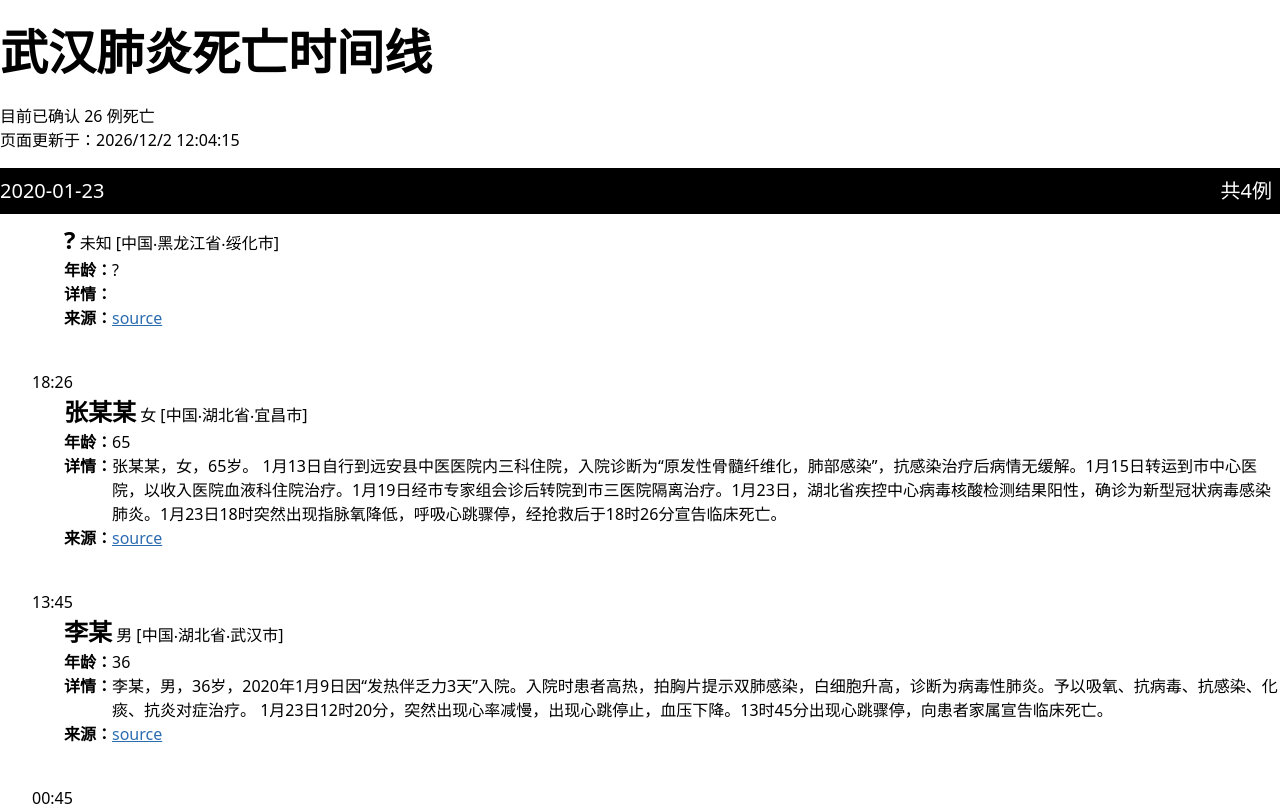
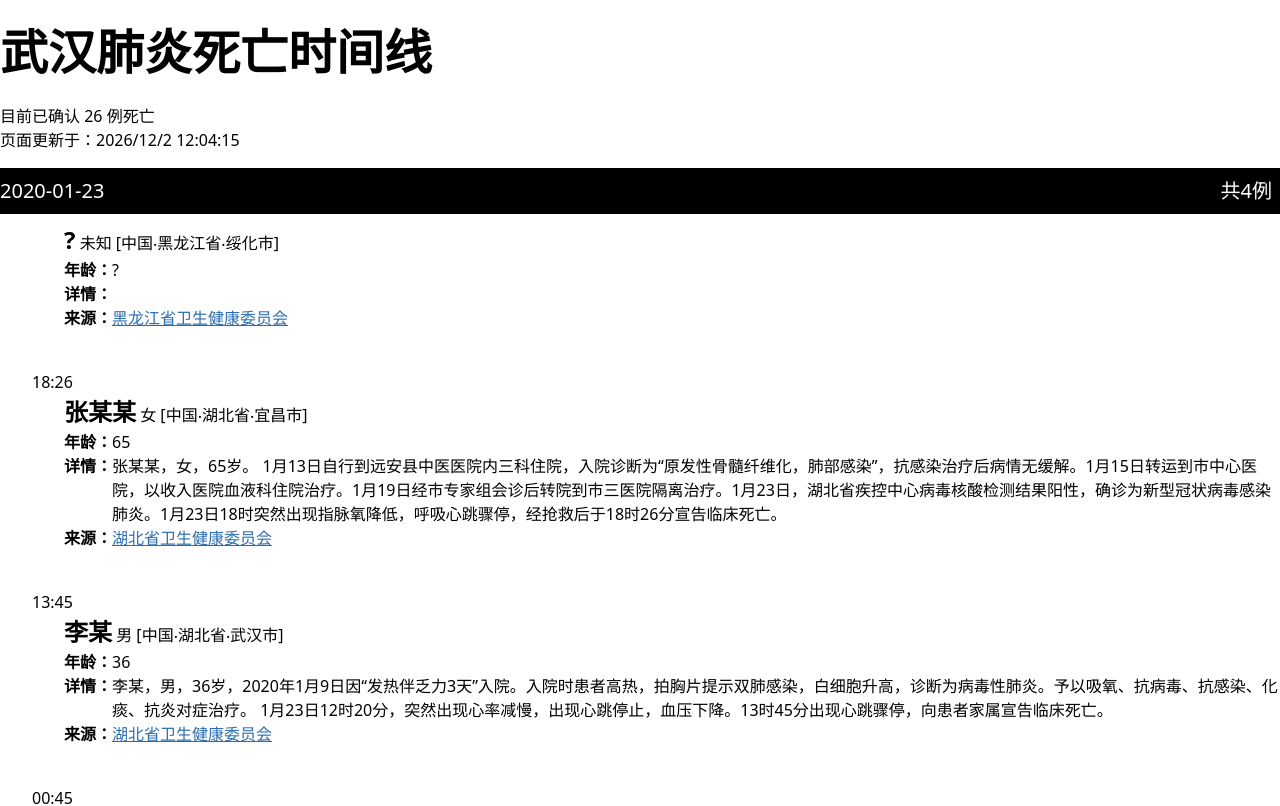
Before and after one commit to chenxsan/deathline, a Next.js app: page / in a window 1280 px wide. Shown: the top 806 px of the page. Built offline with nearby package versions, Linux system fonts and the light colour scheme.

Commit message:
Add source name

```diff
--- a/components/RenderItem.tsx
+++ b/components/RenderItem.tsx
@@ -34,10 +34,10 @@ function RenderItem({ item }: Props) {
       <div className="flex">
         <span className="font-bold flex-shrink-0">来源：</span>
         <a
-          href={item.source}
+          href={item.source.url}
           className="underline text-blue-700 hover:text-blue-800"
         >
-          source
+          {item.source.name}
         </a>
       </div>
     </div>
--- a/data.json
+++ b/data.json
@@ -4,7 +4,10 @@
       {
         "id": 26,
         "location": ["中国", "黑龙江省", "绥化市"],
-        "source": "http://wsjkw.hlj.gov.cn/index.php/Home/Zwgk/show/newsid/7699/navid/42"
+        "source": {
+          "name": "黑龙江省卫生健康委员会",
+          "url": "http://wsjkw.hlj.gov.cn/index.php/Home/Zwgk/show/newsid/7699/navid/42"
+        }
       }
     ],
     "18:26": [
@@ -15,7 +18,10 @@
         "name": "张某某",
         "detail": "张某某，女，65岁。 1月13日自行到远安县中医医院内三科住院，入院诊断为“原发性骨髓纤维化，肺部感染”，抗感染治疗后病情无缓解。1月15日转运到市中心医院，以收入医院血液科住院治疗。1月19日经市专家组会诊后转院到市三医院隔离治疗。1月23日，湖北省疾控中心病毒核酸检测结果阳性，确诊为新型冠状病毒感染肺炎。1月23日18时突然出现指脉氧降低，呼吸心跳骤停，经抢救后于18时26分宣告临床死亡。",
         "location": ["中国", "湖北省", "宜昌市"],
-        "source": "http://www.hebwst.gov.cn/index.do?id=394917&templet=content&cid=14"
+        "source": {
+          "name": "湖北省卫生健康委员会",
+          "url": "http://wjw.hubei.gov.cn/fbjd/dtyw/202001/t20200124_2014626.shtml"
+        }
       }
     ],
     "00:45": [
@@ -26,7 +32,10 @@
         "name": "邵某某",
         "detail": "邵某某，女，70岁，2020年1月18日发病，因“发热3天”收入武汉市优抚医院呼吸内科治疗。入院诊断肺部感染、精神分裂症。入院予以吸氧、抗感染、化痰平喘、抗病毒等对症支持治疗。1月22日 11时患者病情加重。1月23日零时25分突然出现口角流血，意识丧失，0时45分抢救无效宣布临床死亡。",
         "location": ["中国", "湖北省", "武汉市"],
-        "source": "http://www.hebwst.gov.cn/index.do?id=394917&templet=content&cid=14"
+        "source": {
+          "name": "湖北省卫生健康委员会",
+          "url": "http://wjw.hubei.gov.cn/fbjd/dtyw/202001/t20200124_2014626.shtml"
+        }
       }
     ],
     "13:45": [
@@ -37,7 +46,10 @@
         "name": "李某",
         "detail": "李某，男，36岁，2020年1月9日因“发热伴乏力3天”入院。入院时患者高热，拍胸片提示双肺感染，白细胞升高，诊断为病毒性肺炎。予以吸氧、抗病毒、抗感染、化痰、抗炎对症治疗。 1月23日12时20分，突然出现心率减慢，出现心跳停止，血压下降。13时45分出现心跳骤停，向患者家属宣告临床死亡。",
         "location": ["中国", "湖北省", "武汉市"],
-        "source": "http://www.hebwst.gov.cn/index.do?id=394917&templet=content&cid=14"
+        "source": {
+          "name": "湖北省卫生健康委员会",
+          "url": "http://wjw.hubei.gov.cn/fbjd/dtyw/202001/t20200124_2014626.shtml"
+        }
       }
     ]
   },
@@ -50,7 +62,10 @@
         "name": "张某某",
         "detail": "张某某，男，73岁，2020年 1月5日因“发热咳嗽，呼吸困难7天”收入协和西院重症监护室治疗。入院主要诊断为肺部感染及呼吸衰竭。1月16日行气管插管机械通气。1月22日家属签字放弃抢救，拔出气管插管，停用呼吸机。1月22日18时23分宣布临床死亡。",
         "location": ["中国", "湖北省", "武汉市"],
-        "source": "http://www.hebwst.gov.cn/index.do?id=394917&templet=content&cid=14"
+        "source": {
+          "name": "湖北省卫生健康委员会",
+          "url": "http://wjw.hubei.gov.cn/fbjd/dtyw/202001/t20200124_2014626.shtml"
+        }
       }
     ],
     "03:25": [
@@ -61,7 +76,10 @@
         "name": "殷某某",
         "detail": "殷某某,女, 69 岁，无既往特殊病史，2020年1月14日因“发热咳嗽肌肉酸痛”入住武汉市协和医院收治。后因检测新型冠状病毒核酸阳性， 2020年1月20日转入武汉市金银潭医院，入院后告病危，重症监护，给予高流量吸氧，患者病情无好转。2020年1月22日夜间呼吸衰竭加重，3时25分宣布抢救无效临床死亡。",
         "location": ["中国", "湖北省", "武汉市"],
-        "source": "http://www.hebwst.gov.cn/index.do?id=394917&templet=content&cid=14"
+        "source": {
+          "name": "湖北省卫生健康委员会",
+          "url": "http://wjw.hubei.gov.cn/fbjd/dtyw/202001/t20200124_2014626.shtml"
+        }
       }
     ],
     "17:00": [
@@ -72,7 +90,10 @@
         "name": "陈某",
         "detail": "患者陈某，男，80岁，沧州市南皮县人，在武汉探亲居住2月余，返回南皮县后出现胸闷、呼吸困难，入院隔离治疗，伴有高血压、慢性支气管炎、肺气肿等基础疾病，1月22日抢救无效死亡。1月23日，省市专家组依据新型冠状病毒核酸检测结果及病历资料综合评估，确认为确诊病例。",
         "location": ["中国", "河北", "沧州"],
-        "source": "http://www.hebwst.gov.cn/index.do?id=394917&templet=content&cid=14"
+        "source": {
+          "name": "河北省卫生健康委员会",
+          "url": "http://www.hebwst.gov.cn/index.do?id=394917&templet=content&cid=14"
+        }
       }
     ],
     "18:00": [
@@ -83,7 +104,10 @@
         "name": "张某",
         "detail": "死者张某,女, 82 岁。2020年1月12日发病，1月20日转入武汉市金银潭医院。入院后告病危，抗感染，无创呼吸机支持治疗，呼吸衰竭无改善，1月22日18:00经抢救无效死亡。死者生前有帕金森病。",
         "location": ["中国", "湖北省", "武汉市"],
-        "source": "http://wjw.hubei.gov.cn/fbjd/dtyw/202001/t20200123_2014522.shtml"
+        "source": {
+          "name": "湖北省卫生健康委员会",
+          "url": "http://wjw.hubei.gov.cn/fbjd/dtyw/202001/t20200123_2014522.shtml"
+        }
       }
     ],
     "16:00": [
@@ -94,7 +118,10 @@
         "name": "胡某",
         "detail": "死者胡某，女， 80 岁。2020年1月11日发病，1月18日收治入院，1月20日转入武汉市金银潭医院。入院后告病危，重症监护，行抗感染、呼吸机辅助呼吸及对症支持治疗，1月22日16：00经抢救无效死亡。死者生前有高血压、糖尿病、帕金森病等疾病。",
         "location": ["中国", "湖北省", "武汉市"],
-        "source": "http://wjw.hubei.gov.cn/fbjd/dtyw/202001/t20200123_2014522.shtml"
+        "source": {
+          "name": "湖北省卫生健康委员会",
+          "url": "http://wjw.hubei.gov.cn/fbjd/dtyw/202001/t20200123_2014522.shtml"
+        }
       }
     ],
     "10:56": [
@@ -105,7 +132,10 @@
         "name": "张某",
         "detail": "死者张某，男，81岁。2020年1月18日入院。入院时胸部CT显示双肺感染性病变。予以无创呼吸机辅助呼吸、抗病毒、抗感染等治疗，患者肾功能及肺部感染情况持续恶化，1月22日10:56呼吸心跳停止，宣告临床死亡。",
         "location": ["中国", "湖北省", "武汉市"],
-        "source": "http://wjw.hubei.gov.cn/fbjd/dtyw/202001/t20200123_2014522.shtml"
+        "source": {
+          "name": "湖北省卫生健康委员会",
+          "url": "http://wjw.hubei.gov.cn/fbjd/dtyw/202001/t20200123_2014522.shtml"
+        }
       }
     ],
     "10:52": [
@@ -116,7 +146,10 @@
         "name": "詹某",
         "detail": "死者詹某，男，84岁。2020年1月7日发病，1月10日收治入院。入院时发热、咳嗽、肺部感染、呼吸衰竭。1月18日转入ICU，行气管插管机械通气，1月22日10:52宣告临床死亡。死者生前有冠心病、高血压、肾功能不全、高尿酸血症、腔隙性脑梗死、高脂血症等疾病。",
         "location": ["中国", "湖北省", "武汉市"],
-        "source": "http://wjw.hubei.gov.cn/fbjd/dtyw/202001/t20200123_2014522.shtml"
+        "source": {
+          "name": "湖北省卫生健康委员会",
+          "url": "http://wjw.hubei.gov.cn/fbjd/dtyw/202001/t20200123_2014522.shtml"
+        }
       }
     ]
   },
@@ -129,7 +162,10 @@
         "name": "刘某某",
         "detail": "刘某某，男，81岁，既往有冠心病、高血压、糖尿病、肺结核。2020年1月13日因持续4天发热入院。1月18日6时患者突发呼吸困难，紧急予以持续给氧及心电监测。1月21日患者开始出现心率下降，氧饱和度和血压测不出；9时38分因病毒性肺炎、多脏器功能衰竭、感染性休克、肺部感染等多种疾病，宣告临床死亡。",
         "location": ["中国", "湖北省", "武汉市"],
-        "source": "http://www.hebwst.gov.cn/index.do?id=394917&templet=content&cid=14"
+        "source": {
+          "name": "湖北省卫生健康委员会",
+          "url": "http://wjw.hubei.gov.cn/fbjd/dtyw/202001/t20200124_2014626.shtml"
+        }
       }
     ],
     "18:50": [
@@ -140,7 +176,10 @@
         "name": "赵某某",
         "detail": "赵某某，女，85岁，既往有体位性低血压病、甲状腺功能减退、全身性骨关节炎、股骨头缺血性坏死等。2019年11月26日因间断心慌1年，且症状加重，入省中医院治疗。2020年1月21日患者病情进一步恶化， 18时50分抢救无效宣告死亡。",
         "location": ["中国", "湖北省", "武汉市"],
-        "source": "http://wjw.hubei.gov.cn/fbjd/dtyw/202001/t20200124_2014626.shtml"
+        "source": {
+          "name": "湖北省卫生健康委员会",
+          "url": "http://wjw.hubei.gov.cn/fbjd/dtyw/202001/t20200124_2014626.shtml"
+        }
       }
     ],
     "01:18": [
@@ -151,7 +190,10 @@
         "name": "刘XX",
         "detail": "刘XX，男，82岁，因全身畏寒酸痛5天于2020年1月14日15时41分收入武汉市第五医院。给予心电监护、无创呼吸机辅助呼吸、抗感染、抗病毒及支持对症治疗。1月19日出现吐词不清、左侧肢体乏力，考虑脑卒中，病情进展加重，出现呼吸衰竭持续加重。1月21日00时30分患者突发心率进行性下降，心音闻不及，大动脉搏动消失，立即抢救，家属仍拒绝气管插管机械通气，持续抢救，心率始终无恢复，1时18分宣告临床死亡。",
         "location": ["中国", "湖北省", "武汉市"],
-        "source": "http://www.nhc.gov.cn/yjb/s3578/202001/5d19a4f6d3154b9fae328918ed2e3c8a.shtml"
+        "source": {
+          "name": "卫生应急办公室",
+          "url": "http://www.nhc.gov.cn/yjb/s3578/202001/5d19a4f6d3154b9fae328918ed2e3c8a.shtml"
+        }
       }
     ],
     "09:50": [
@@ -162,7 +204,10 @@
         "name": "罗XX",
         "detail": "罗XX，男，66岁，2019年12月22日无诱因咳嗽，以干咳为主，无发热；12月31日出现胸闷，气短，活动后明显，至市中心医院就诊；2020年1月2日转入金银潭医院，影像学双肺病变弥漫，呈“白肺样”改变。入院后给予经鼻高流量给氧等对症治疗，顽固性低氧血症难以纠正。1月12日10时行气管插管呼吸机辅助呼吸，镇静状态，体温36.7℃，呼吸窘迫，继续积极抗菌治疗。当日患者氧合改善不明显，呼吸机吸入氧浓度已下调至50%左右，动脉血氧分压80mmHg。患者病程长，免疫功能极差，存在脓毒性休克风险，1月21日9时50分抢救无效死亡。",
         "location": ["中国", "湖北省", "武汉市"],
-        "source": "http://www.nhc.gov.cn/yjb/s3578/202001/5d19a4f6d3154b9fae328918ed2e3c8a.shtml"
+        "source": {
+          "name": "卫生应急办公室",
+          "url": "http://www.nhc.gov.cn/yjb/s3578/202001/5d19a4f6d3154b9fae328918ed2e3c8a.shtml"
+        }
       }
     ],
     "19:54": [
@@ -173,7 +218,10 @@
         "name": "周某",
         "detail": "死者周某，男，65岁。2020年1月11日入院。入院时患者呼吸困难，胸闷气促，急性病面容，诊断为重症肺炎、急性呼吸衰竭、肝功能损害。入院后予以抗病毒、抗感染、护肝、无创呼吸机辅助通气等治疗，1月21日19:54经抢救无效死亡。",
         "location": ["中国", "湖北省", "武汉市"],
-        "source": "http://wjw.hubei.gov.cn/fbjd/dtyw/202001/t20200123_2014522.shtml"
+        "source": {
+          "name": "湖北省卫生健康委员会",
+          "url": "http://wjw.hubei.gov.cn/fbjd/dtyw/202001/t20200123_2014522.shtml"
+        }
       }
     ],
     "17:50": [
@@ -184,7 +232,10 @@
         "name": "王某",
         "detail": "死者王某，男，86岁。2020年1月9日收治入院。入院后肺部CT见双肺多发磨玻璃影，治疗3天后复查肺部CT病灶增多，1月21日17：50心跳、呼吸停止宣告临床死亡。死者4年前曾行结肠癌手术，患有糖尿病、高血压。",
         "location": ["中国", "湖北省", "武汉市"],
-        "source": "http://wjw.hubei.gov.cn/fbjd/dtyw/202001/t20200123_2014522.shtml"
+        "source": {
+          "name": "湖北省卫生健康委员会",
+          "url": "http://wjw.hubei.gov.cn/fbjd/dtyw/202001/t20200123_2014522.shtml"
+        }
       }
     ],
     "04:20": [
@@ -195,7 +246,10 @@
         "name": "雷某",
         "detail": "死者雷某,男, 53 岁。2020年1月10日发病，1月20日转入武汉市金银潭医院救治。入院后经抗感染抗休克，呼吸机辅助呼吸支持治疗，患者病情无好转，呼吸衰竭继续加重，1月21日04：00经抢救无效死亡",
         "location": ["中国", "湖北省", "武汉市"],
-        "source": "http://wjw.hubei.gov.cn/fbjd/dtyw/202001/t20200123_2014522.shtml"
+        "source": {
+          "name": "湖北省卫生健康委员会",
+          "url": "http://wjw.hubei.gov.cn/fbjd/dtyw/202001/t20200123_2014522.shtml"
+        }
       }
     ],
     "": [
@@ -206,7 +260,10 @@
         "name": "袁某",
         "detail": "死者袁某，女，70岁。2020年1月13日收治入院，入院时神志模糊，存在严重的呼吸衰竭。入院后予以抗感染、吸氧等对症治疗，但呼吸衰竭难以纠正，1月21日因呼吸衰竭抢救无效死亡。",
         "location": ["中国", "湖北省", "武汉市"],
-        "source": "http://wjw.hubei.gov.cn/fbjd/dtyw/202001/t20200123_2014522.shtml"
+        "source": {
+          "name": "湖北省卫生健康委员会",
+          "url": "http://wjw.hubei.gov.cn/fbjd/dtyw/202001/t20200123_2014522.shtml"
+        }
       }
     ]
   },
@@ -219,7 +276,10 @@
         "name": "李某某",
         "detail": "死者李某某，男，66岁，2020年1月16日因“间断咳嗽，头痛，乏力伴发热6天”入院治疗；1月17日出现呼吸困难，1月20日10:35出现多器官功能衰竭，抢救无效死亡。死者生前有慢阻肺、高血压病、2型糖尿病、慢性肾功能不全等基础疾病。",
         "location": ["中国", "湖北省", "武汉市"],
-        "source": "https://web.archive.org/save/http://wjw.wuhan.gov.cn/front/web/showDetail/2020012109085"
+        "source": {
+          "name": "武汉市卫生健康委员会",
+          "url": "https://web.archive.org/save/http://wjw.wuhan.gov.cn/front/web/showDetail/2020012109085"
+        }
       }
     ],
     "11:25": [
@@ -230,7 +290,10 @@
         "name": "王XX",
         "detail": "王XX、男、75岁、因发热伴咳嗽、咳痰5天、呕吐2天于2020年1月11日17时19分收入武汉市第五医院。既往有高血压病和髋关节置换术史。入院体温38.2℃，伴乏力、纳差、咳嗽、鼻塞、头昏、头痛，无明显畏寒、寒颤、肌肉关节酸痛。胸部CT提示双肺间质感染。\n入院后告病危，予以吸氧、抗感染、抗病毒，化痰，酌情退热，予以补液等对症治疗。患者病情进行性加重，1月15日转入ICU，行机械通气。1月20日11时25分宣告死亡。",
         "location": ["中国", "湖北省", "武汉市"],
-        "source": "http://www.nhc.gov.cn/yjb/s3578/202001/5d19a4f6d3154b9fae328918ed2e3c8a.shtml"
+        "source": {
+          "name": "卫生应急办公室",
+          "url": "http://www.nhc.gov.cn/yjb/s3578/202001/5d19a4f6d3154b9fae328918ed2e3c8a.shtml"
+        }
       }
     ],
     "14:31": [
@@ -241,7 +304,10 @@
         "name": "殷某某",
         "detail": "死者殷某某，女，48岁，2019年12月10日发病，12月27日出现呼吸困难，12月31日转入武汉市金银潭医院救治，入院时严重呼吸窘迫，2020年1月20日14:31出现多器官功能衰竭，抢救无效死亡。死者生前有糖尿病、脑梗死、胆结石等基础疾病。",
         "location": ["中国", "湖北省", "武汉市"],
-        "source": "https://web.archive.org/save/http://wjw.wuhan.gov.cn/front/web/showDetail/2020012109085"
+        "source": {
+          "name": "武汉市卫生健康委员会",
+          "url": "https://web.archive.org/save/http://wjw.wuhan.gov.cn/front/web/showDetail/2020012109085"
+        }
       }
     ]
   },
@@ -254,7 +320,10 @@
         "name": "陈某",
         "detail": "死者陈某，男，89岁，2020年1月13日发病，1月18日因严重呼吸困难入院救治，1月19日23:39抢救无效死亡。患者有高血压、糖尿病、冠心病、频发室性早搏等基础疾病",
         "location": ["中国", "湖北省", "武汉市"],
-        "source": "https://web.archive.org/save/http://wjw.wuhan.gov.cn/front/web/showDetail/2020012109083"
+        "source": {
+          "name": "武汉市卫生健康委员会",
+          "url": "https://web.archive.org/save/http://wjw.wuhan.gov.cn/front/web/showDetail/2020012109083"
+        }
       }
     ]
   },
@@ -267,7 +336,10 @@
         "name": "王XX",
         "detail": "王XX、男、75岁、因发热伴咳嗽、咳痰5天、呕吐2天于2020年1月11日17时19分收入武汉市第五医院。既往有高血压病和髋关节置换术史。入院体温38.2℃，伴乏力、纳差、咳嗽、鼻塞、头昏、头痛，无明显畏寒、寒颤、肌肉关节酸痛。胸部CT提示双肺间质感染。",
         "location": ["中国", "湖北省", "武汉市"],
-        "source": "https://web.archive.org/web/20200123082545/http://www.nhc.gov.cn/yjb/s3578/202001/5d19a4f6d3154b9fae328918ed2e3c8a.shtml"
+        "source": {
+          "name": "卫生应急办公室",
+          "url": "http://www.nhc.gov.cn/yjb/s3578/202001/5d19a4f6d3154b9fae328918ed2e3c8a.shtml"
+        }
       }
     ]
   },
@@ -280,7 +352,10 @@
         "name": "熊某某",
         "detail": "死者熊某某，男，69岁，2019年12月31日发病，2020年1月4日病情加重，转入武汉市金银潭医院救治，入院时患有严重心肌炎（心肌酶达到正常值20倍，心电异常）；肾功能异常；多脏器功能受损严重；胸部CT提示肺纤维病灶及胸水、胸膜增厚，考虑有肺结核、胸膜结核疾病，于1月15日00:45因抢救无效死亡。",
         "location": ["中国", "湖北省", "武汉市"],
-        "source": "https://web.archive.org/web/20200123070015/http://wjw.wuhan.gov.cn/front/web/showDetail/2020011609057"
+        "source": {
+          "name": "武汉市卫生健康委员会",
+          "url": "https://web.archive.org/web/20200123070015/http://wjw.wuhan.gov.cn/front/web/showDetail/2020011609057"
+        }
       }
     ]
   },
@@ -293,7 +368,10 @@
         "name": "曾XX",
         "detail": "曾XX，男，61岁，既往有肝硬化、粘液瘤等病史。2019年12月20日左右开始发热，咳嗽、无力；27日在武汉市普仁医院呼吸科住院治疗，28日转入ICU，30日予气管插管机械通气，31日转金银潭医院ICU；转入时休克昏迷状态。1月1日ECMO支持、抗感染、抗休克、纠正酸中毒等对症支持治疗。1月9日20时47分患者心率突然为0，ECMO血流速快速降至0.2升/分。立即抢救，至23时13分，心率仍为0，宣布临床死亡。",
         "location": ["中国", "湖北省", "武汉市"],
-        "source": "https://web.archive.org/web/20200123080314/http://wjw.wuhan.gov.cn/front/web/showDetail/2020011109036"
+        "source": {
+          "name": "武汉市卫生健康委员会",
+          "url": "https://web.archive.org/web/20200111031745/http://wjw.wuhan.gov.cn/front/web/showDetail/2020011109036"
+        }
       }
     ]
   }
--- a/pages/index.tsx
+++ b/pages/index.tsx
@@ -9,6 +9,10 @@ import RenderDate from '../components/RenderDate';
 import ScrollTop from '../components/ScrollTop';
 
 export type Gender = 'female' | 'male';
+interface Source {
+  name: string;
+  url: string;
+}
 export interface Item {
   id: number;
   name?: string;
@@ -16,7 +20,7 @@ export interface Item {
   age?: number;
   location: string[];
   detail?: string;
-  source: string;
+  source: Source;
 }
 
 interface Data {
```
